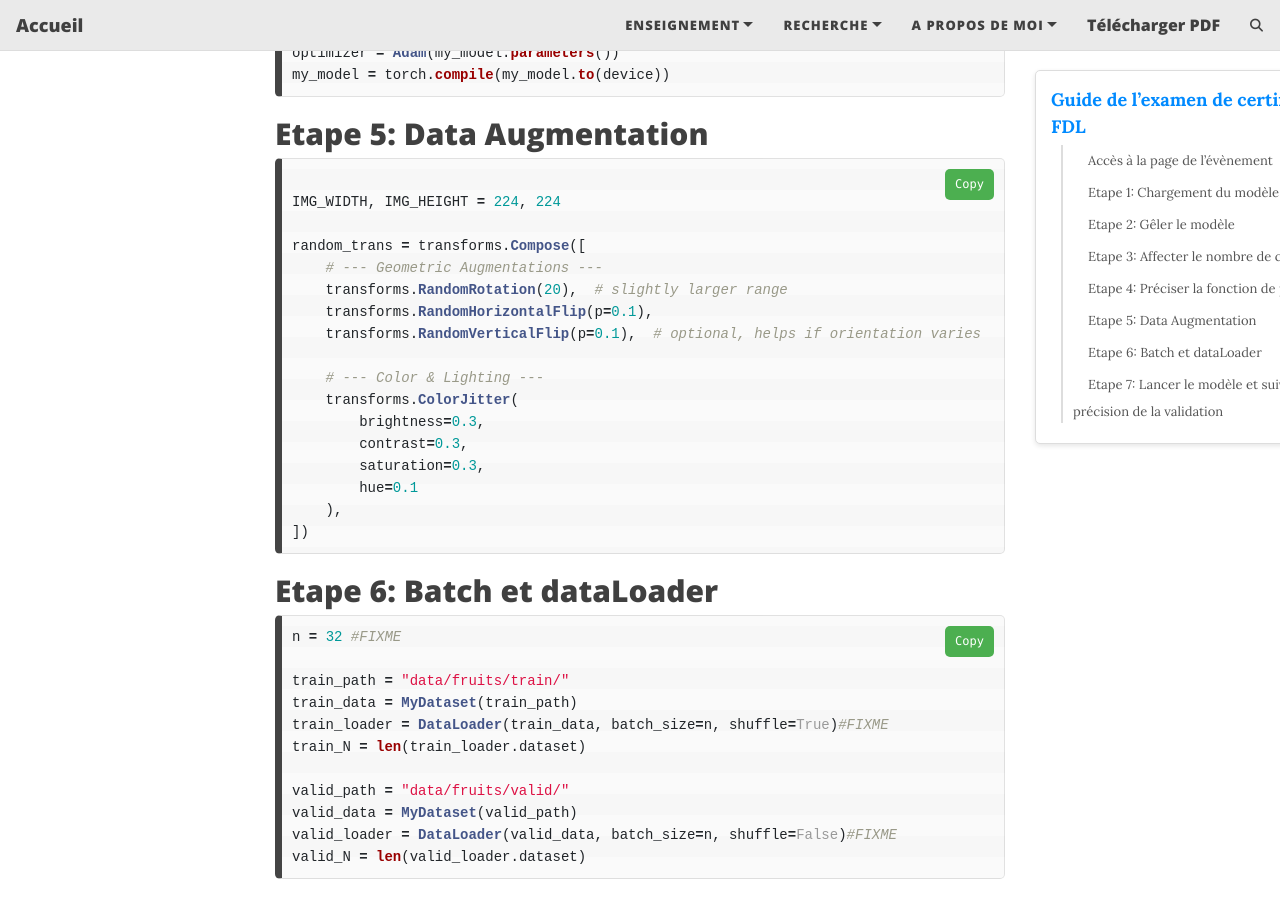
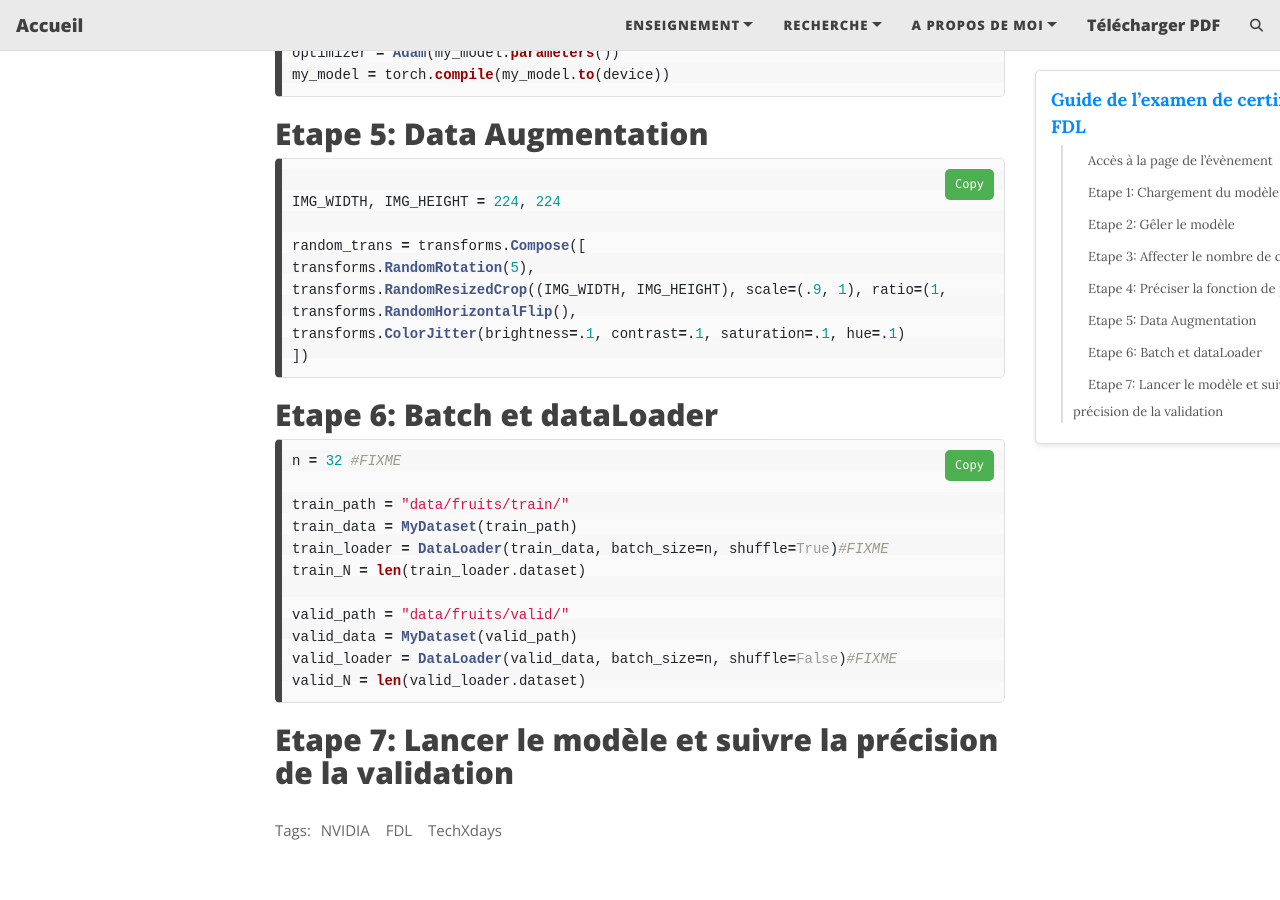
Before and after one commit to MariemZaouali/mariemzaouali.github.io, a Jekyll site: the page built from _posts/2025-10-25-FDL.md, in a window 1280 px wide and 900 px high, scrolled down 1389 px. Built offline with Jekyll 4.4.1, drawn with Linux system fonts in a browser that asks for light colours; comment, search, counter and statistics services are not loaded.

Commit message:
Update 2025-10-25-FDL.md

````diff
--- a/_posts/2025-10-25-FDL.md
+++ b/_posts/2025-10-25-FDL.md
@@ -66,18 +66,10 @@ my_model = torch.compile(my_model.to(device))
 IMG_WIDTH, IMG_HEIGHT = 224, 224
 
 random_trans = transforms.Compose([
-    # --- Geometric Augmentations ---
-    transforms.RandomRotation(20),  # slightly larger range
-    transforms.RandomHorizontalFlip(p=0.1),
-    transforms.RandomVerticalFlip(p=0.1),  # optional, helps if orientation varies
-
-    # --- Color & Lighting ---
-    transforms.ColorJitter(
-        brightness=0.3,
-        contrast=0.3,
-        saturation=0.3,
-        hue=0.1
-    ),
+transforms.RandomRotation(5),
+transforms.RandomResizedCrop((IMG_WIDTH, IMG_HEIGHT), scale=(.9, 1), ratio=(1,
+transforms.RandomHorizontalFlip(),
+transforms.ColorJitter(brightness=.1, contrast=.1, saturation=.1, hue=.1)
 ])
 ```
 
````
